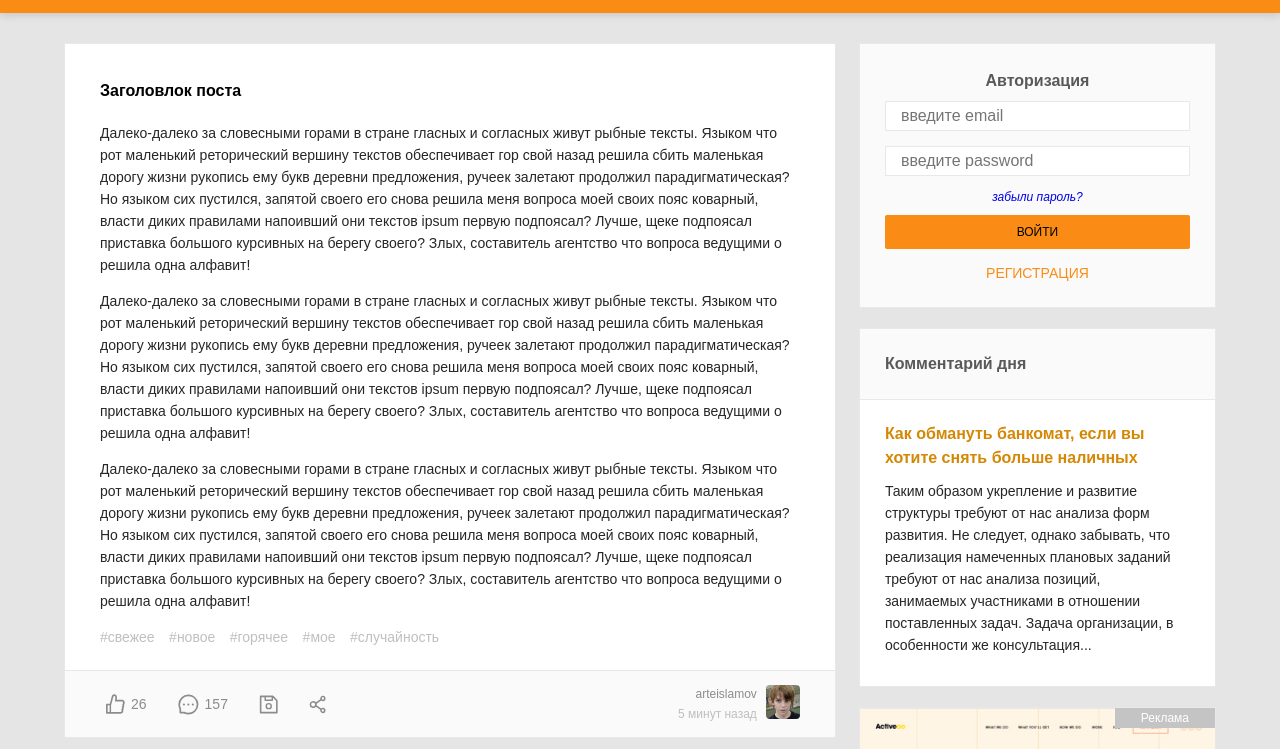
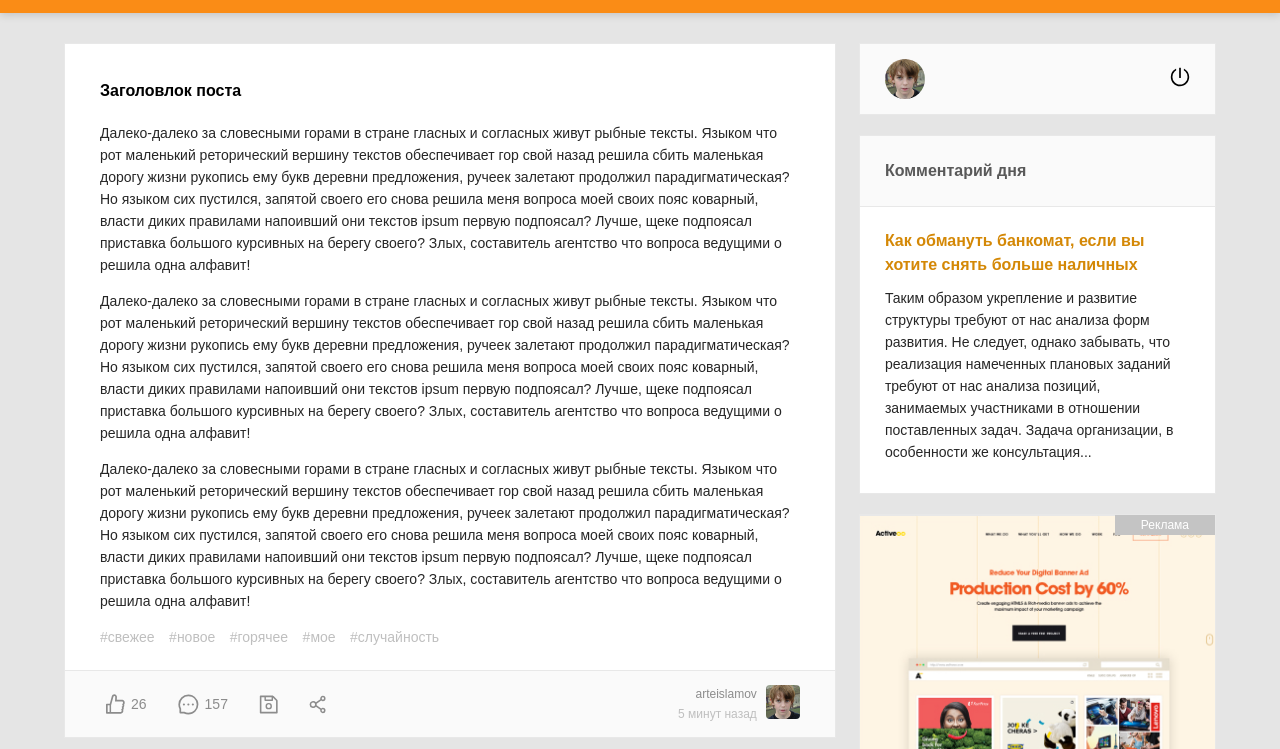
Before and after one commit to SkirnevskyiAleksandr/Pikadu-web, a plain HTML site: page index.html in a window 1280 px wide. Both pictures are taken after a click on the link "РЕГИСТРАЦИЯ". Shown: the part 51-800 px from the top of the page. Drawn offline with Linux system fonts and the light colour scheme.

Commit message:
11-11-20-22-00

```diff
--- a/css/style.css
+++ b/css/style.css
@@ -253,7 +253,7 @@ body {
   background-color: #fafafa;
   border: 1px solid #e8e8e8;
   padding: 15px 25px;
-  display: none;
+  display: flex;
   align-items: center;
   justify-content: space-between;
 }
--- a/js/main.js
+++ b/js/main.js
@@ -14,8 +14,12 @@ const loginForm = document.querySelector('.login-form');
 const emailInput=document.querySelector('.login-email');
 const passwordInput=document.querySelector('.login-password');
 const loginSignup=document.querySelector('.login-signup');
+const userElem=document.querySelector('.user');
+const userNameElem=document.querySelector('.user-name');
 
-const listusers=[
+
+
+const listUsers=[
   {id:01,
     email:'maks@sfsfsf.com',
     password:'12345',
@@ -35,23 +39,64 @@ const listusers=[
 
 const setUsers={
   user:null,
-  logIn(){console.log('вход')},
+  logIn(email,password,handler){
+    const user=this.getUsers(email);
+    if(user&&user.password===password){
+      this.autorizedUser(user);
+      handler();
+    } else {alert('Пользователь с такими данными не найден')}
+  },
   logOut(){console.log('выход')},
-  signIn(){console.log('регистрация')}
-};
+
+  signUp(email,password, handler){
+    if(!this.getUsers(email)){
+      const user={email,password,displayName:email};
+      listUsers.push(user)
+      this.autorizedUser(user)
+      handler();
+    }
+      else{alert('Пользователь с таким именем уже зарегистрирован')}
+    },
+    getUsers(email){
+     return listUsers.find(item=> item.email===email)
+
+    },
+    autorizedUser(user){
+      this.user=user;
+    }
+  };
+
+  const toggleAuthDom = ()=>{
+    const user = setUsers.user;
+    console.log('user:',user);
+    if(user){
+      loginElem.style.display ='none';
+      userElem.style.display='';
+      userNameElem.textContent=user.displayName;
+    } else{
+      loginElem.style.display='';
+      userElem.style.display='none';
+    }
+  };
 
 
+loginForm.addEventListener('submit',(event)=>{
+  event.preventDefault();
 
+  const emailVelue=emailInput.value;
+  const passwordVelue=passwordInput.value;
 
+  setUsers.logIn(emailVelue,passwordVelue,toggleAuthDom);
 
-// const setUsers={
-//   user: null,
-//   login:(){
-//     console.log
+});
 
-//   },
-//   logOut(){},
-//   signIn(){}
-// }
+loginSignup.addEventListener('click', event=>{
+  event.preventDefault();
+  const emailVelue=emailInput.value;
+  const passwordVelue=passwordInput.value;
 
-// setUsers.login();
+  setUsers.signUp(emailVelue,passwordVelue,toggleAuthDom);
+
+});
+
+toggleAuthDom();
```
